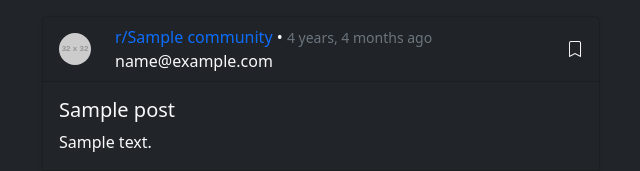
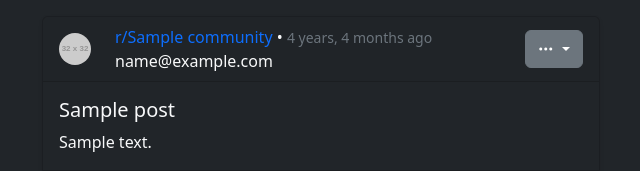
Before and after one commit to pymasterspl/reddit, a Django app: page /core/post-detail/1/ in a window 1280 px wide. Shown: the part 77-248 px from the top of the page, without its empty margins (319-959 px from the left). Run offline with Django 5.2, Linux system fonts and the light colour scheme; tables that the repository leaves empty hold one stand-in row (values such as "Sample post"); grey boxes labelled with a size stand in for pictures from a placeholder-image service; parts of the project's set-up code (start-up, migrations or seed data) failed here and were passed over; some libraries are stand-ins or nearby versions.

Commit message:
added dropdown menu

```diff
--- a/templates/post.html
+++ b/templates/post.html
@@ -16,7 +16,17 @@
             </div>
             <div class="col-auto ms-auto">
                 <!-- TODO: Update link with post-save feature -->
-                <a href="#" class="link-light link-opacity-50-hover"><i class="bi bi-bookmark"></i></a>
+                <div class="dropdown bg-dark">
+                    <button class="btn btn-secondary dropdown-toggle" type="button" data-bs-toggle="dropdown" aria-expanded="false">
+                        <i class="bi bi-three-dots"></i>
+                    </button>
+                      <ul class="dropdown-menu dropdown-menu-dark">
+                        <li><a class="dropdown-item" href="#" class="link-light link-opacity-50-hover"><i class="bi bi-bookmark"></i> Save</a></li>
+                        <li><a class="dropdown-item" href="#"><i class="bi bi-eye-slash"></i> Hide</a></li>
+                        <li><a class="dropdown-item" href="#"><i class="bi bi-flag"></i> Report</a></li>
+                        <li><a class="dropdown-item" href="#"><i class="bi bi-pencil-square"></i> Edit</a></li>
+                      </ul>
+                </div>
             </div>
         </div>
     </div>
```
